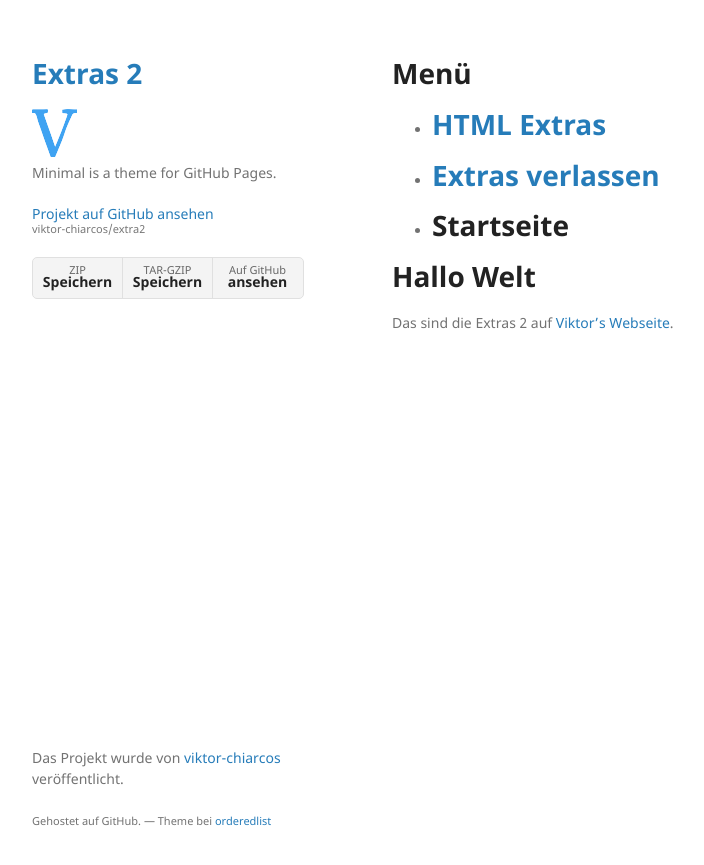
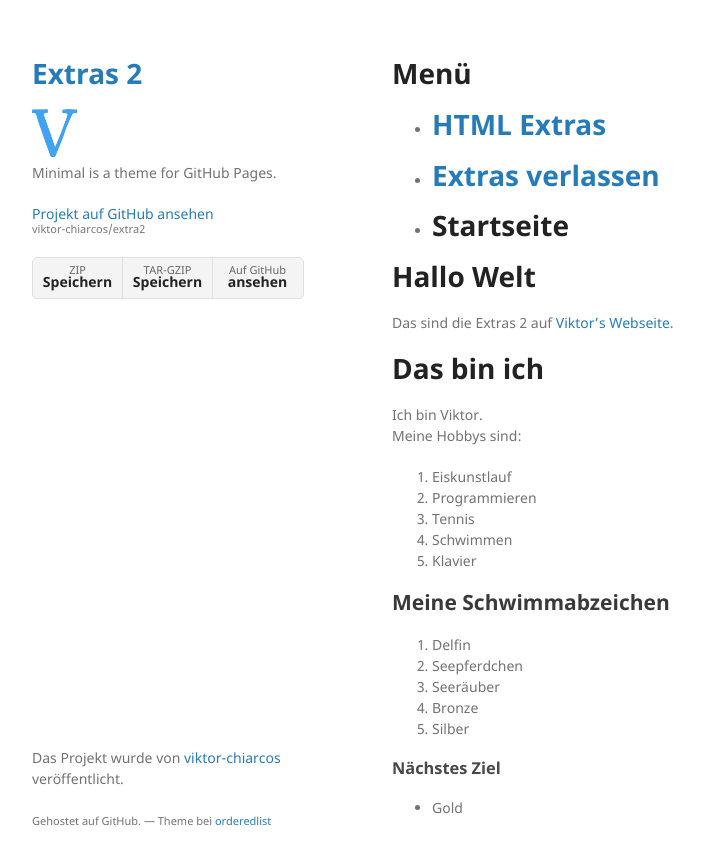
Before and after one commit to viktor-chiarcos/extra2, a Jekyll site: the page built from index.md, in a window 1280 px wide. Shown: the top 865 px of the page, without its empty margins (178-882 px from the left). Built offline with Jekyll 4.4.1, drawn with Linux system fonts in a browser that asks for light colours.

Commit message:
Update index.md

```diff
--- a/index.md
+++ b/index.md
@@ -12,3 +12,25 @@ layout: default
 
 # Hallo Welt
 Das sind die Extras 2 auf [Viktor's Webseite](/).
+
+# Das bin ich
+
+Ich bin Viktor.\
+Meine Hobbys sind:
+
+1. Eiskunstlauf
+2. Programmieren
+3. Tennis
+4. Schwimmen
+5. Klavier
+
+## Meine Schwimmabzeichen
+1. Delfin
+2. Seepferdchen
+3. Seeräuber
+4. Bronze
+5. Silber
+
+### Nächstes Ziel
+
+- Gold
```
